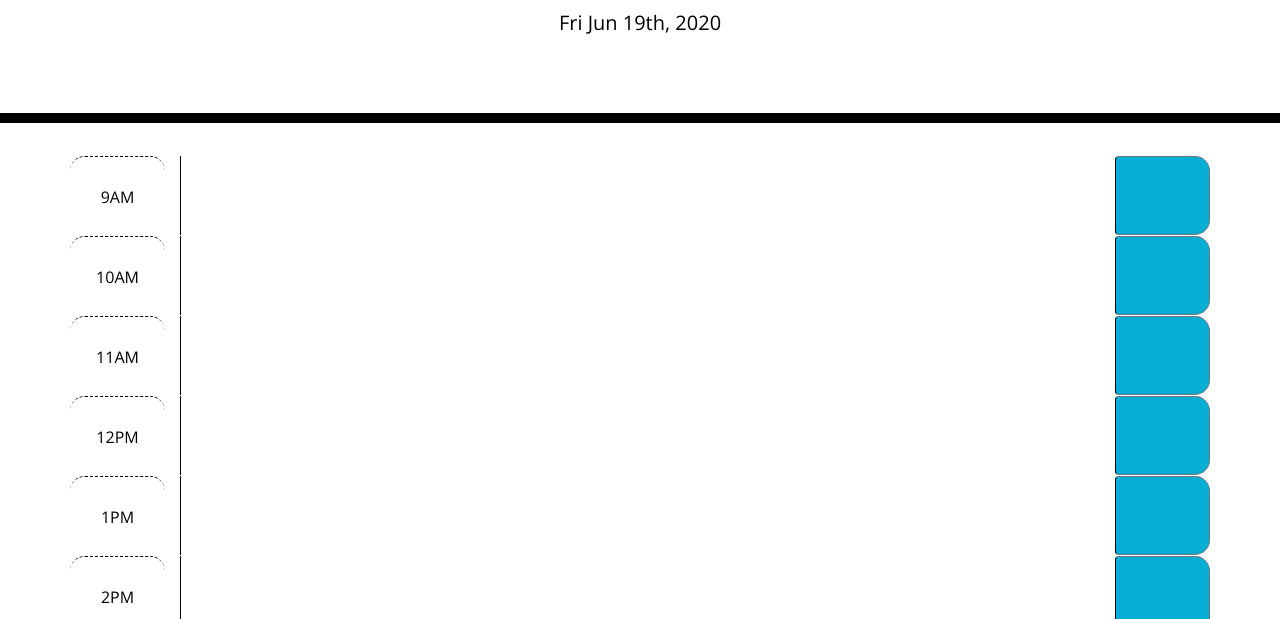
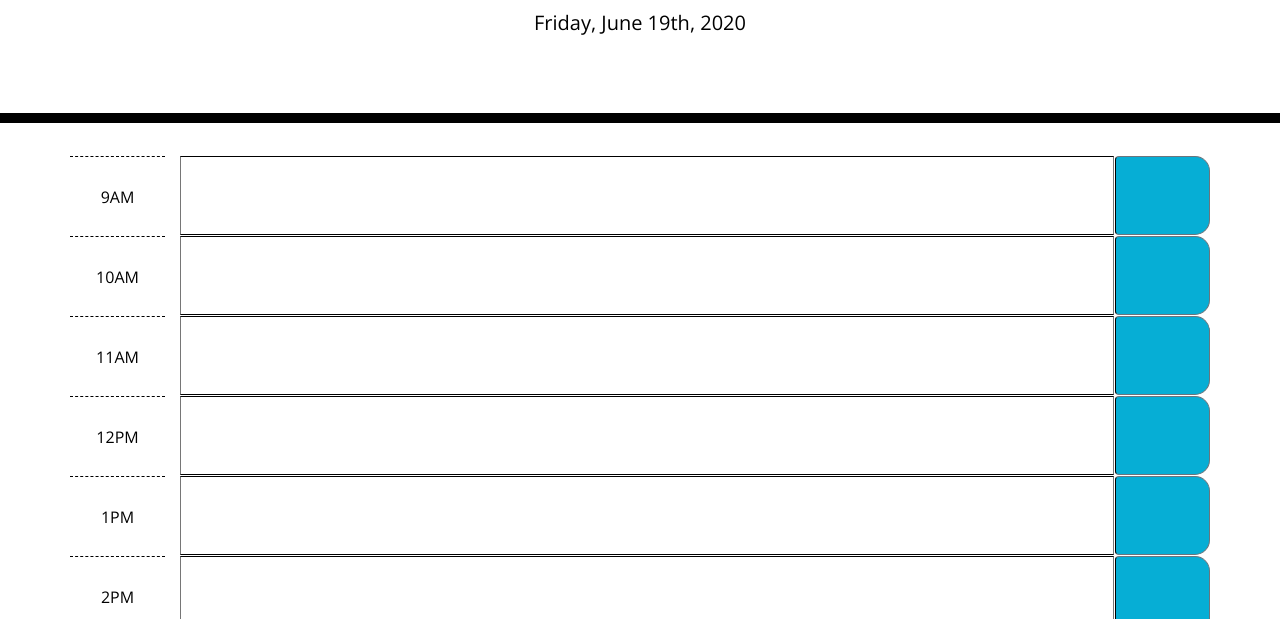
Before and after one commit to WLeondike/thirdPartyAPIs, a plain HTML site: page index.html in a window 1280 px wide. Shown: the part 181-800 px from the top of the page. Drawn offline with nearby package versions, Linux system fonts and the light colour scheme.

Commit message:
fixed some styling

```diff
--- a/index.html
+++ b/index.html
@@ -26,7 +26,7 @@
         9AM
       </div>
       <div class="col-10 description"><textarea></textarea></div>
-      <div class="col-1 saveBtn btn btn-secondary">
+      <div class="col-1 saveBtn btn btn-secondary p-2">
       </div>
     </div>
 
--- a/script.js
+++ b/script.js
@@ -1,9 +1,11 @@
 //TODOS
 //1. Display current time using Moment.js
-$("#currentDay").text(moment().format("ddd MMM Do, YYYY"))
+$("#currentDay").text(moment().format("dddd, MMMM Do, YYYY"))
 moment().format("YYYY-MM-DD HH:mm");
 //2. Click event to save the text area content to local storage
-
+$("saveBtn").click(function(event){
+    localStorage.setItem("dayText", JSON.stringify(dayText));
+})
 //3. When app opens, display content for each time block from local storage.
     // - it can be done with a loop (more efficient) or by targeting each time block separately
 
--- a/style.css
+++ b/style.css
@@ -6,12 +6,13 @@ body {
 
 textarea{
   background: transparent;
-  border: none;
+  border-top: solid;
+  border-bottom: solid;
+  border-width: thin;
   resize: none;
   color: #000000;
-  border-left: 1px solid black;
   padding: 10px;
-  width: 102%;
+  width: 101.5%;
   height: 100%;
 }
 
@@ -29,7 +30,8 @@ textarea{
 
 .time-block{
   text-align: center;
-  border-radius: 15px;
+  /* border-radius: 10px; */
+  border-style: thin;
 }
 
 .row {
@@ -41,7 +43,7 @@ textarea{
 .hour {
   background-color: #ffffff;
   color: #000000;
-  border-top: 1px dashed #000000;
+  border-top: 0.5px dashed #000000;
 }
 
 .past {
```
